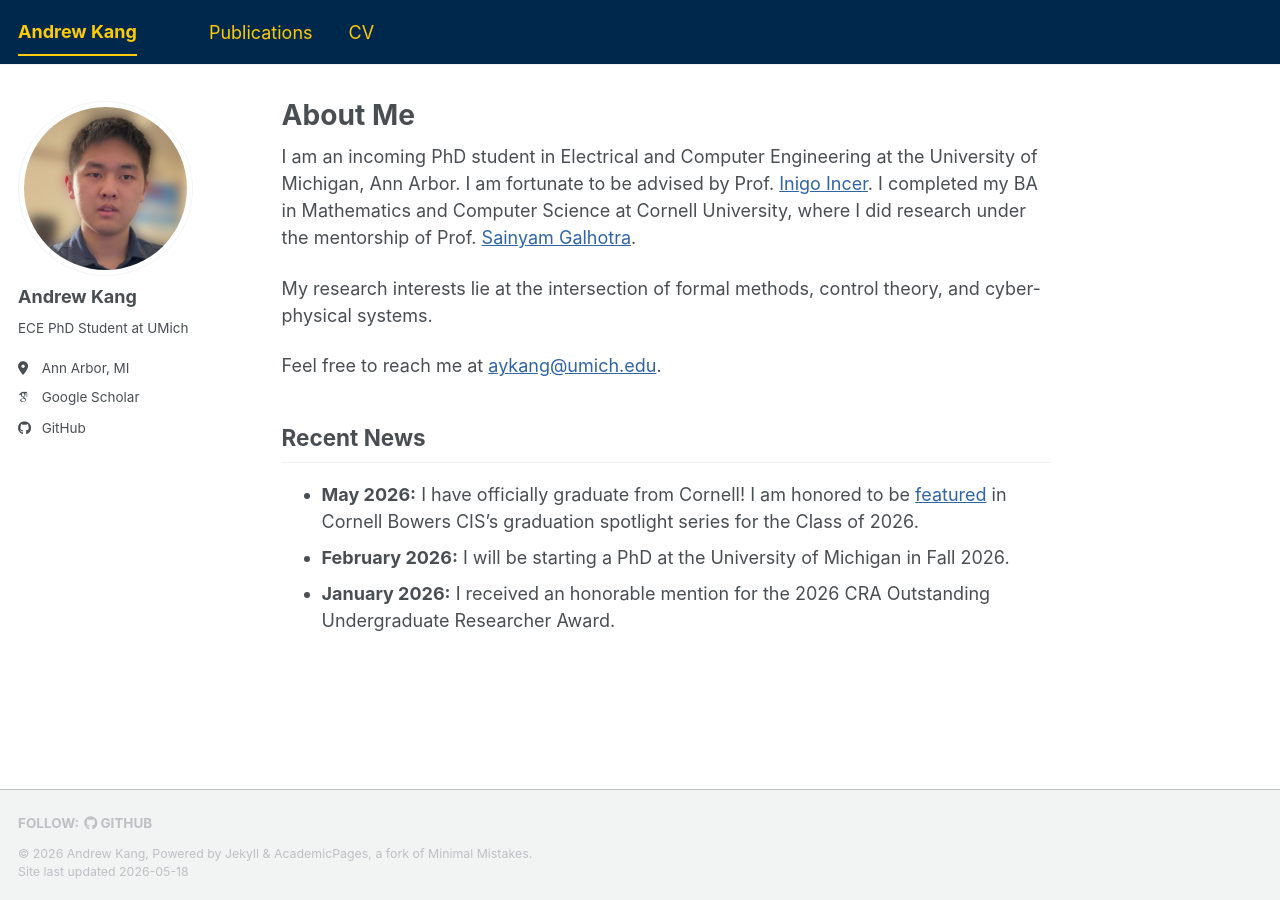
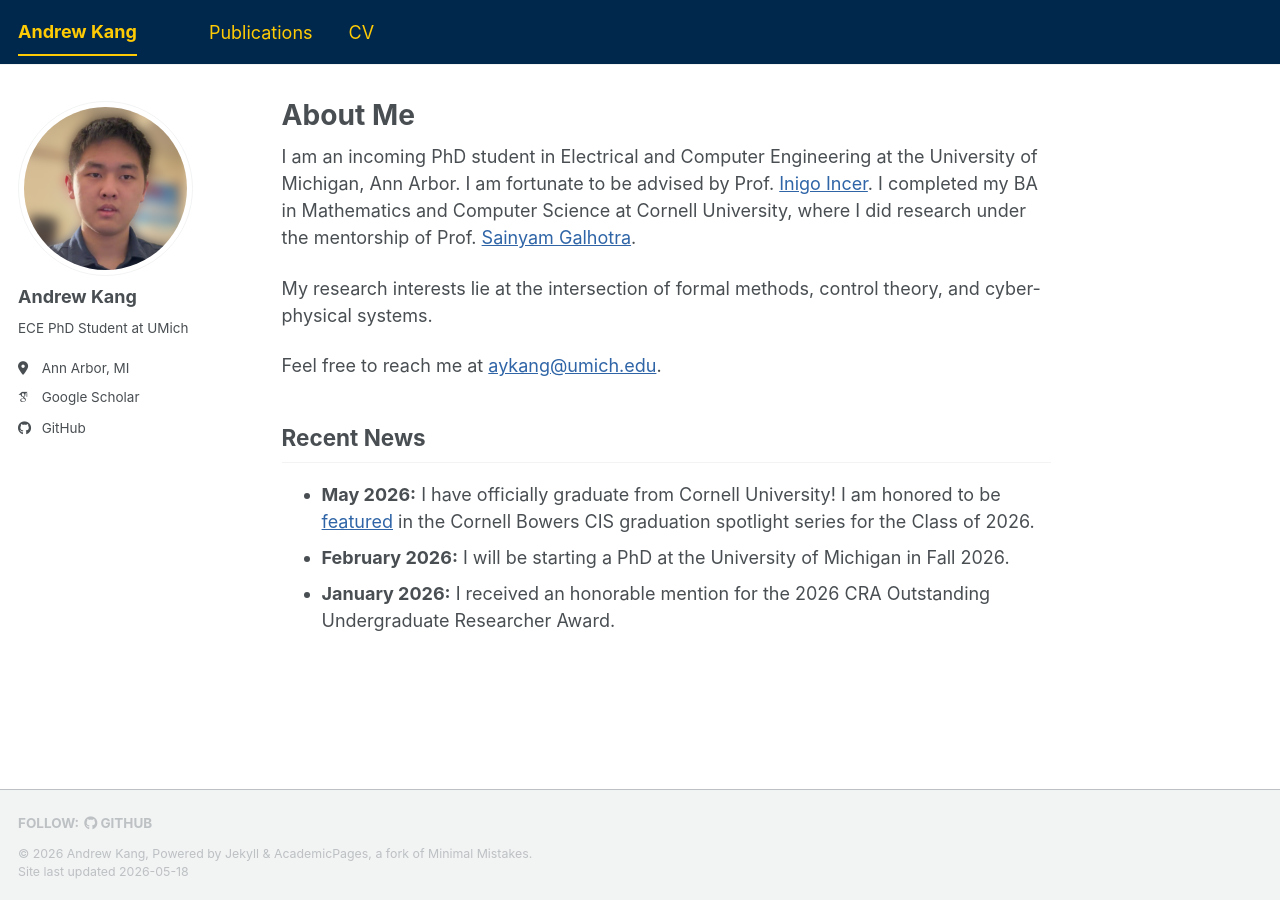
Before and after one commit to andrew-kang/andrew-kang.github.io, a Jekyll site: the page built from _pages/about.md, in a window 1280 px wide. Built offline with Jekyll 4.4.1, drawn with Linux system fonts in a browser that asks for light colours; some web fonts are replaced; a script bundle is joined from its source files by our own code; library files that are not in the unit come from our copies.

Commit message:
fix: minor changes for cleanliness

```diff
--- a/_pages/about.md
+++ b/_pages/about.md
@@ -14,6 +14,6 @@ My research interests lie at the intersection of formal methods, control theory,
 Feel free to reach me at [aykang@umich.edu](mailto:aykang@umich.edu).
 
 ## Recent News
-- **May 2026:** I have officially graduate from Cornell! I am honored to be [featured](https://bowers.cornell.edu/news-stories/andrew-kang-26-making-most-undergraduate-research-opportunities) in Cornell Bowers CIS's graduation spotlight series for the Class of 2026.
+- **May 2026:** I have officially graduate from Cornell University! I am honored to be [featured](https://bowers.cornell.edu/news-stories/andrew-kang-26-making-most-undergraduate-research-opportunities) in the Cornell Bowers CIS graduation spotlight series for the Class of 2026.
 - **February 2026:** I will be starting a PhD at the University of Michigan in Fall 2026.
 - **January 2026:** I received an honorable mention for the 2026 CRA Outstanding Undergraduate Researcher Award.
```
